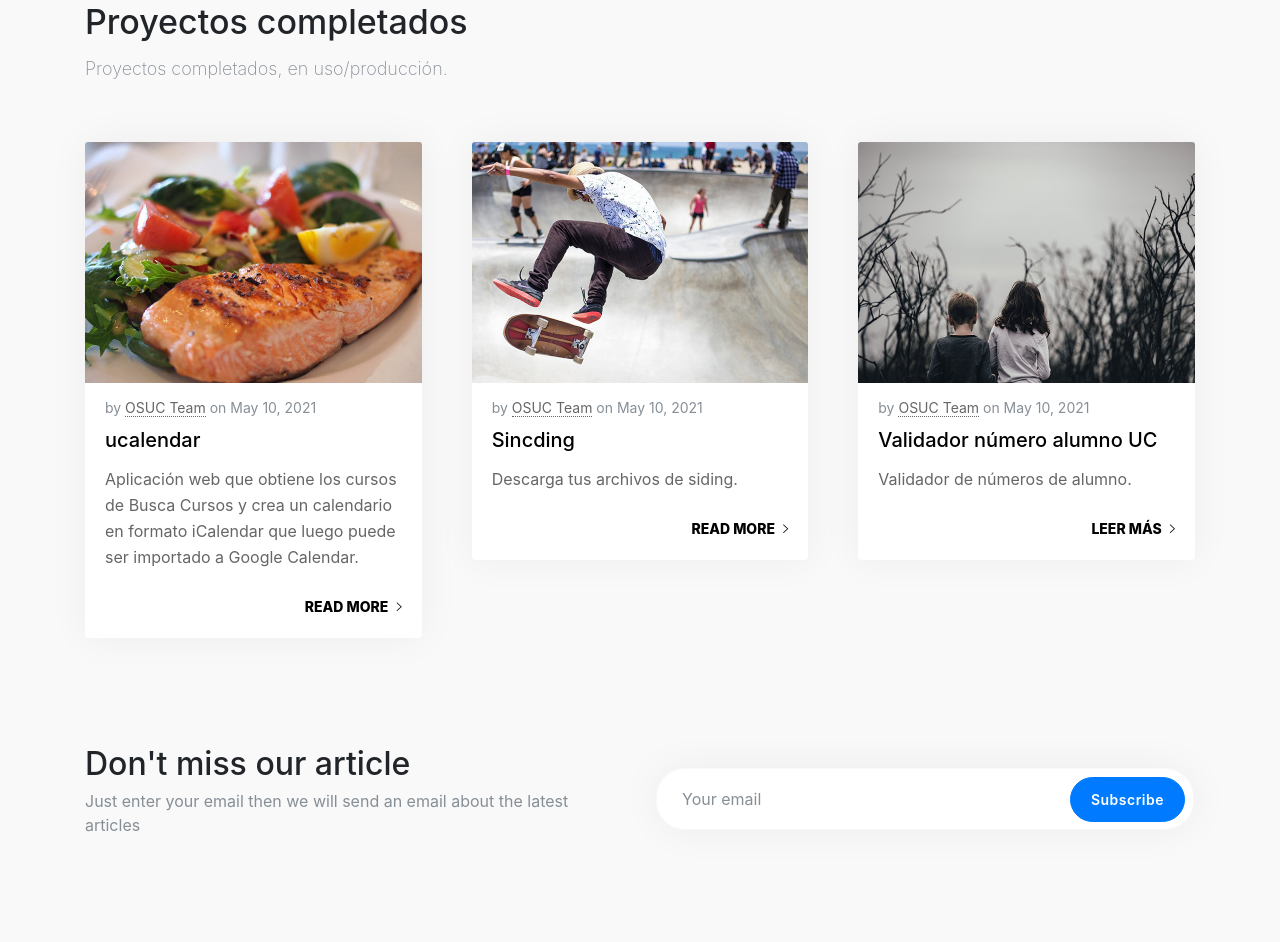
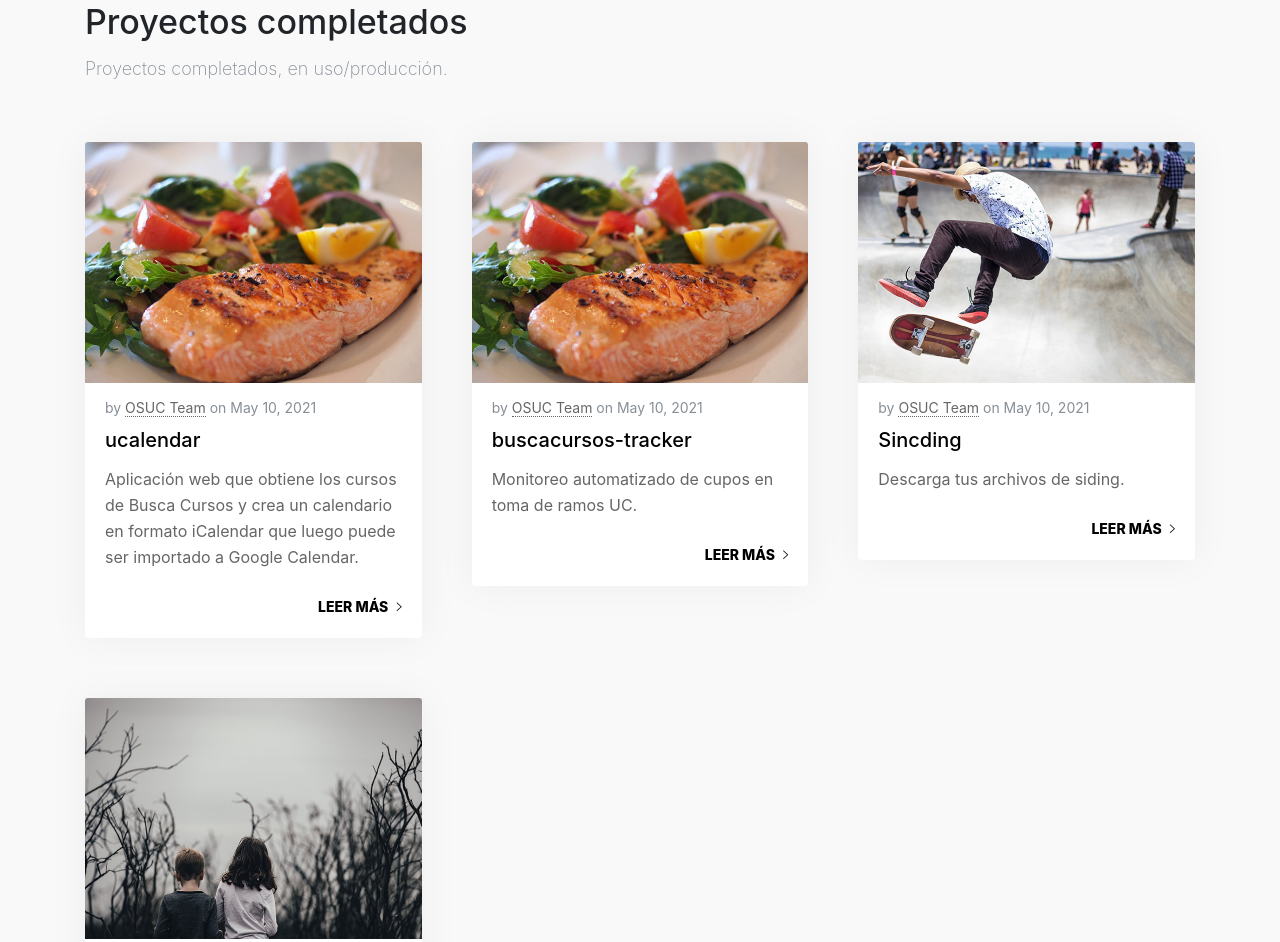
Before and after one commit to open-source-uc/old-web-osuc, a plain HTML site: page index.html in a window 1280 px wide. Shown: the part 2997-3939 px from the top of the page. Drawn offline with Linux system fonts and the light colour scheme; no server answers; files whose address does not match are found by name.

Commit message:
read more a leer mas, agregar buscacursos tracker

```diff
--- a/index.html
+++ b/index.html
@@ -248,7 +248,22 @@
 								<h4 class="card-title"><a href="#" data-toggle="read" data-id="1">ucalendar </a></h4>
 								<p class="card-text">Aplicación web que obtiene los cursos de Busca Cursos y crea un calendario en formato iCalendar que luego puede ser importado a Google Calendar.</p>
 								<div class="text-right">
-									<a href="#" class="card-more" data-toggle="read" data-id="1">Read More <i
+									<a href="#" class="card-more" data-toggle="read" data-id="1">Leer más <i
+											class="ion-ios-arrow-right"></i></a>
+								</div>
+							</div>
+						</article>
+					</div>
+
+					<div class="col-12 col-md-6 col-lg-4">
+						<article class="card">
+							<img class="card-img-top" src="img/news/img06.jpg" alt="Article Image">
+							<div class="card-body">
+								<div class="card-subtitle mb-2 text-muted">by <a href="#">OSUC Team</a>  on May 10, 2021</div>
+								<h4 class="card-title"><a href="#" data-toggle="read" data-id="1">buscacursos-tracker </a></h4>
+								<p class="card-text">Monitoreo automatizado de cupos en toma de ramos UC.</p>
+								<div class="text-right">
+									<a href="#" class="card-more" data-toggle="read" data-id="1">Leer más <i
 											class="ion-ios-arrow-right"></i></a>
 								</div>
 							</div>
@@ -264,7 +279,7 @@
 								<h4 class="card-title"><a href="#" data-toggle="read" data-id="1">Sincding </a></h4>
 								<p class="card-text">Descarga tus archivos de siding.</p>
 								<div class="text-right">
-									<a href="#" class="card-more" data-toggle="read" data-id="1">Read More <i
+									<a href="#" class="card-more" data-toggle="read" data-id="1">Leer más <i
 											class="ion-ios-arrow-right"></i></a>
 								</div>
 							</div>
```
